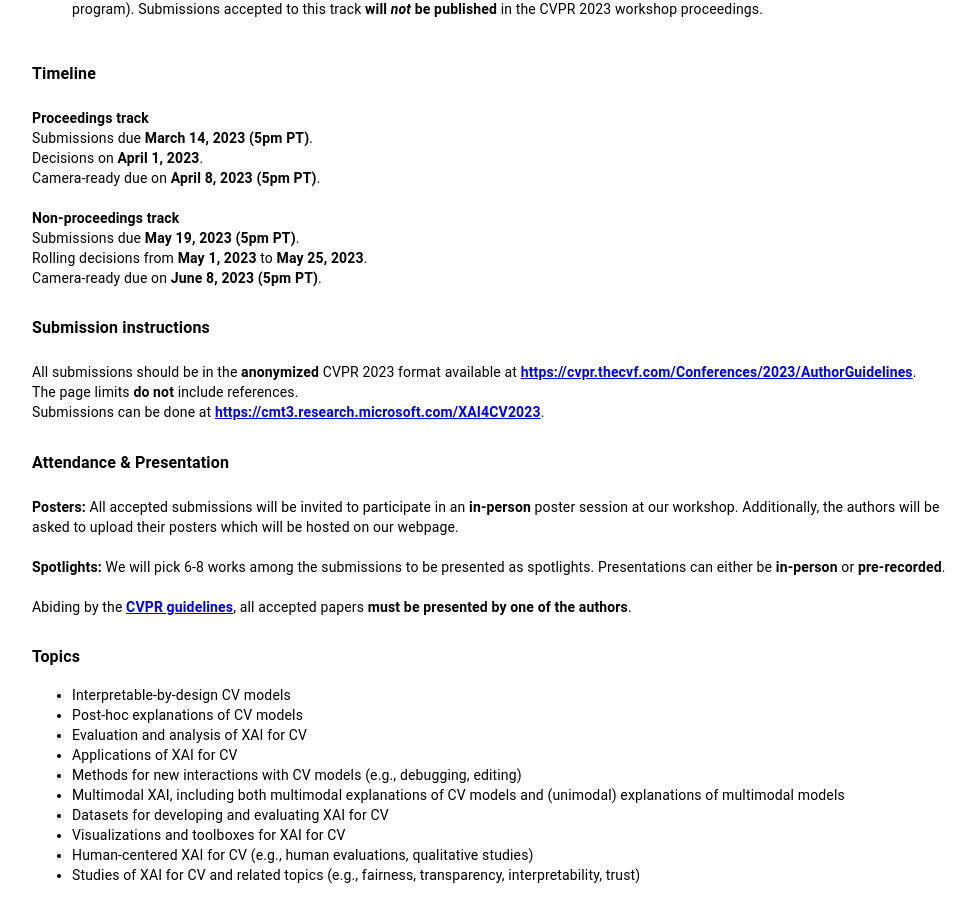
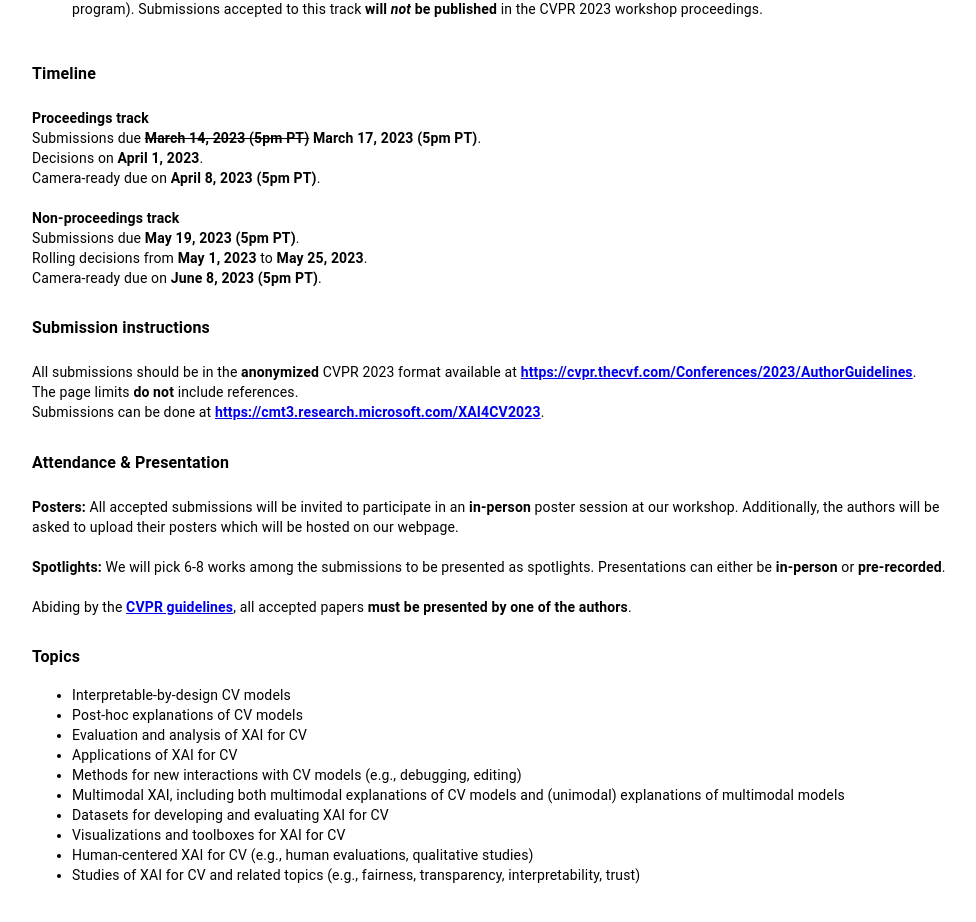
Before and after one commit to xai4cv/xai4cv.github.io, a React (Create React App) app: page /workshop_cvpr23 in a window 1280 px wide. Shown: the part 1114-2036 px from the top of the page, without its empty margins (140-1116 px from the left). Built offline with nearby package versions, Linux system fonts and the light colour scheme.

Commit message:
Update Workshop_CVPR23.js

```diff
--- a/src/components/Workshop_CVPR23.js
+++ b/src/components/Workshop_CVPR23.js
@@ -174,7 +174,7 @@ class Workshop extends React.Component {
                                             align="left"
                                         >
                                         <b>Proceedings track</b> <br/>
-                                        Submissions due <b>March 14, 2023 (5pm PT)</b>. <br/>
+                                        Submissions due <b><strike>March 14, 2023 (5pm PT)</strike> March 17, 2023 (5pm PT)</b>. <br/>
                                         Decisions on <b>April 1, 2023</b>. <br/>
                                         Camera-ready due on <b>April 8, 2023 (5pm PT)</b>.
                                         <br/>
```
